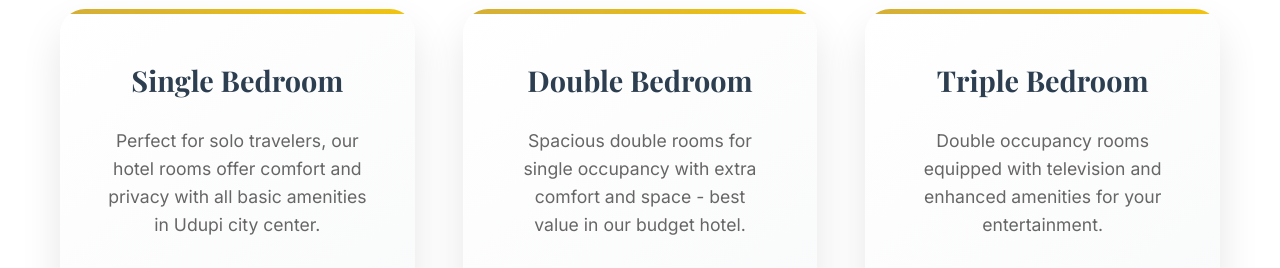
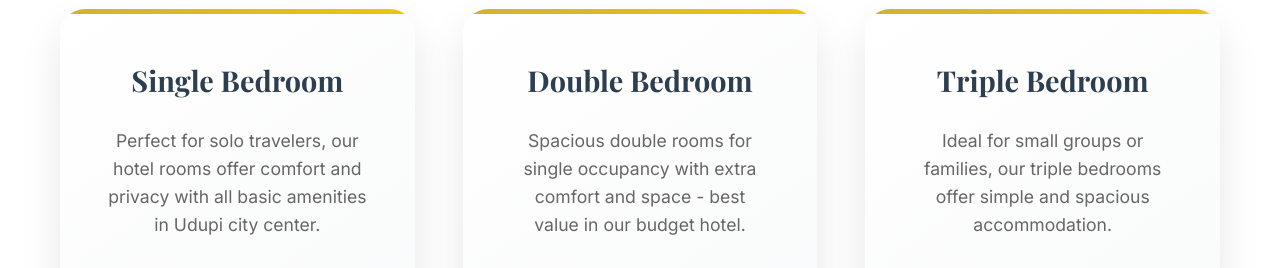
Before and after one commit to keerthanshetty6/hotel-bhavani-udupi, a plain HTML site: page index.html in a window 1280 px wide. Shown: the part 2340-2608 px from the top of the page. Drawn offline with nearby package versions, Linux system fonts and the light colour scheme.

Commit message:
Update index.html

```diff
--- a/index.html
+++ b/index.html
@@ -105,7 +105,7 @@
                 </div>
                 <div class="room-card fade-in">
                     <h3>Triple Bedroom</h3>
-                    <p>Double occupancy rooms equipped with television and enhanced amenities for your entertainment.</p>
+                    <p>Ideal for small groups or families, our triple bedrooms offer simple and spacious accommodation.</p>
                     <div class="room-price">₹800/night</div>
                     <button class="book-btn" onclick="bookRoom(\'Three Bed Room\', \'800\')">Book Now</button>
                 </div>
```
